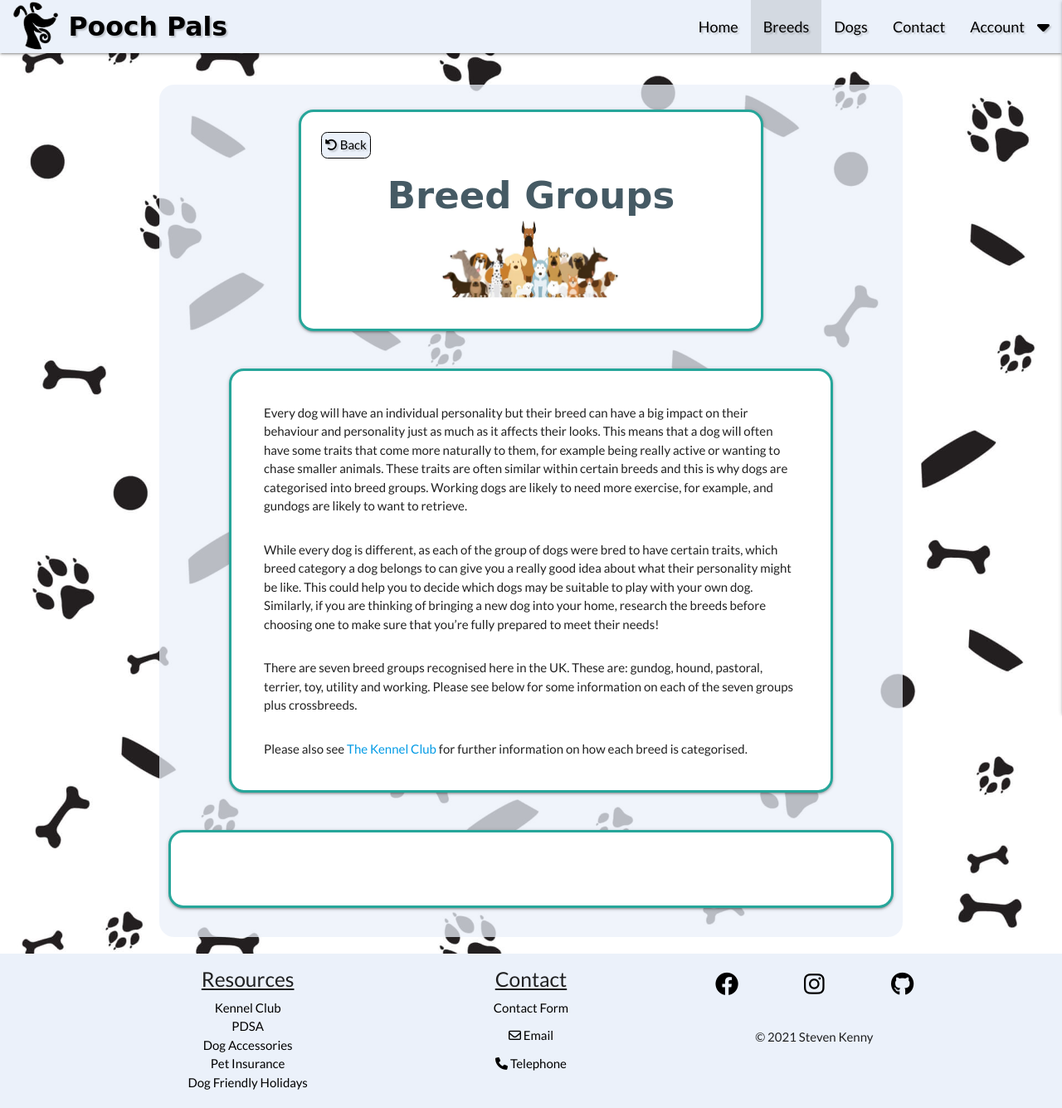
After one commit to SteveKennyUK/pooch_pals, a Flask app: page /breed_groups in a window 1280 px wide. The commit adds this page. Shown: the whole page at 83% size. Run offline with Flask 2, Linux system fonts and the light colour scheme; a database or web service that is not in the repository returns one stand-in record (values such as "Sample title"); some libraries are stand-ins or nearby versions; some web fonts are replaced.

Commit message:
create breed_groups template and information card

```diff
--- a/app.py
+++ b/app.py
@@ -40,6 +40,15 @@ def login_required(f):
 def index():
     breeds = mongo.db.breed_groups.find()
     return render_template("index.html", breeds=breeds)
+
+
+@app.route("/breed_groups")
+def breed_groups():
+    """
+    Displays information about dog breed groups
+    """
+    breeds = list(mongo.db.breed_groups.find())
+    return render_template("breed_groups.html", breeds=breeds)
 
 
 @app.route("/register", methods=["GET", "POST"])
--- a/templates/base.html
+++ b/templates/base.html
@@ -64,7 +64,7 @@
                         <a href="#" data-target="mobile-nav" class="sidenav-trigger right black-text" aria-label="side navigation bar trigger"><i class="fas fa-bars" aria-hidden="true"></i></a>
                         <ul class="right hide-on-med-and-down">
                             <li class="{% block nav_home %}{% endblock %}"><a href="{{ url_for('index') }}">Home</a></li>
-                            <li class="{% block nav_breeds %}{% endblock %}"><a href="#!">Breeds</a></li>
+                            <li class="{% block nav_breeds %}{% endblock %}"><a href="{{ url_for('breed_groups') }}">Breeds</a></li>
                             <li class="{% block nav_dogs %}{% endblock %}"><a href="{{ url_for('all_dogs') }}">Dogs</a></li>
                             <li class="{% block nav_contact %}{% endblock %}"><a href="#!">Contact</a></li>
                             <!-- Dropdown Trigger -->
@@ -81,7 +81,7 @@
                     <h4 class="logo-text">Pooch Pals</h4>
                 </li>
                 <li class="{% block mobnav_home %}{% endblock %}"><a href="{{ url_for('index') }}">Home</a></li>
-                <li class="{% block mobnav_breeds %}{% endblock %}"><a href="#!">Breeds</a></li>
+                <li class="{% block mobnav_breeds %}{% endblock %}"><a href="{{ url_for('breed_groups') }}">Breeds</a></li>
                 <li class="{% block mobnav_dogs %}{% endblock %}"><a href="{{ url_for('all_dogs') }}">Dogs</a></li>
                 <li class="{% block mobnav_contact %}{% endblock %}"><a href="#!">Contact</a></li>
                 <li class="divider"></li>
--- /dev/null
+++ b/templates/breed_groups.html
@@ -0,0 +1,76 @@
+{% extends "base.html" %}
+{% block title %}Breed Groups{% endblock %}
+{% block nav_breeds %}active{% endblock %}
+{% block mobnav_breeds %}active{% endblock %}
+{% block content %}
+
+<div class="row">
+    <div class="col s12 m10 offset-m1 l12 card-container">
+        <!-- Title and image -->
+        <div class="col s12 m8 offset-m2">
+            <div class="card card-panel">
+                <!-- Return to previous page -->
+                {% include 'includes/return.html' %}
+                <h2 class="center-align">Breed Groups</h2>
+                <div class="card-image title-image">
+                    <img src="{{ url_for('static', filename='images/breeds-img.JPG') }}" alt="group of different dog breeds"
+                        loading="lazy" />
+                </div>
+            </div>
+        </div>
+        <!-- Information card -->
+        <div class="col s12 m10 offset-m1">
+            <div class="row card card-panel">
+                <p>Every dog will have an individual personality but their breed can have a big impact on their
+                    behaviour and personality just as much as it affects their looks. This means that a dog will often
+                    have some traits that come more naturally to
+                    them, for example being really active or wanting to chase smaller animals.
+                    These traits are often
+                    similar within certain breeds and this is why dogs are categorised into breed groups.
+                    Working dogs are likely to need more exercise, for example, and gundogs are likely to want to
+                    retrieve.
+                </p>
+                <p>While every dog is different, as each of the group of dogs were bred to have certain traits, which
+                    breed category a dog belongs to can give you a really good idea about what their personality
+                    might be like. This could help you to decide which dogs may be suitable to play with your own dog.
+                    Similarly, if you are thinking of bringing a new dog into your home, research the breeds before
+                    choosing one to make sure that you’re fully prepared to meet their needs!
+                </p>
+                <p>There are seven breed groups recognised here in the UK. These are: gundog, hound, pastoral, terrier,
+                    toy, utility and working. Please see below for some information on each of the seven groups plus
+                    crossbreeds.
+                </p>
+                <p>Please also see <a href="https://www.thekennelclub.org.uk/breed-standards/" target="_blank"
+                        rel="noopener" aria-label="The Kennel Club website (link opens in a new tab)">The Kennel
+                        Club</a> for further information on how each breed is categorised.</p>
+            </div>
+        </div>
+        <!-- All breed profiles -->
+        <div class="row">
+            <div class="col s12">
+                <div class="card-panel center-align">
+                    <div class="row">
+                        <!-- Breed profile cards, using Materialize cards -->
+                        <div class="row">
+                            <!-- If there are any breed profiles -->
+                            {% if breeds|length > 0 %}
+
+                            <!-- If there are no dog profiles -->
+                            {% else %}
+                            <div class="row center-align">
+                                <div class="col s12">
+                                    <p class="no-results">No results found!</p>
+                                    <p class="no-results">Please <a href="{{ url_for('all_dogs') }}">Contact</a>
+                                         us if problem persists</p>
+                                </div>
+                            </div>
+                            {% endif %}
+                        </div>
+                    </div>
+                </div>
+            </div>
+        </div>
+    </div>
+</div>
+
+{% endblock %}
```
